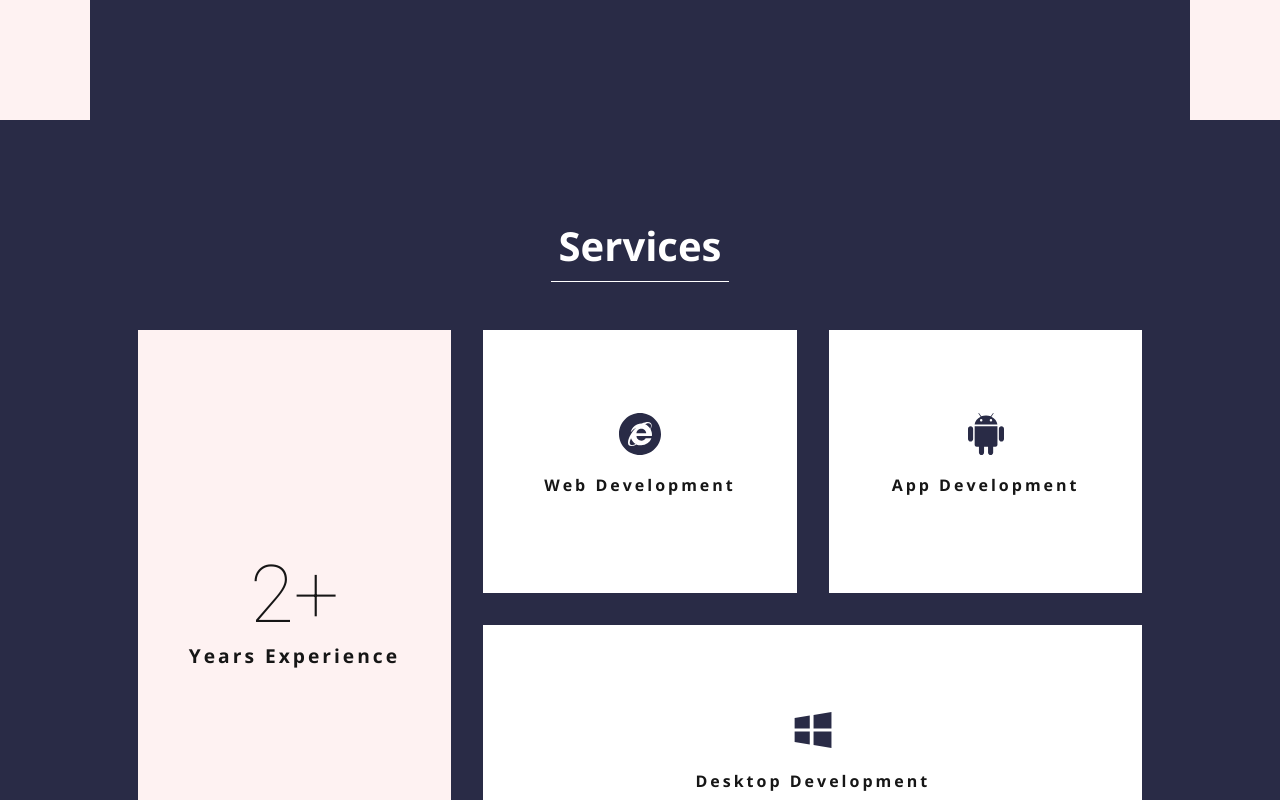
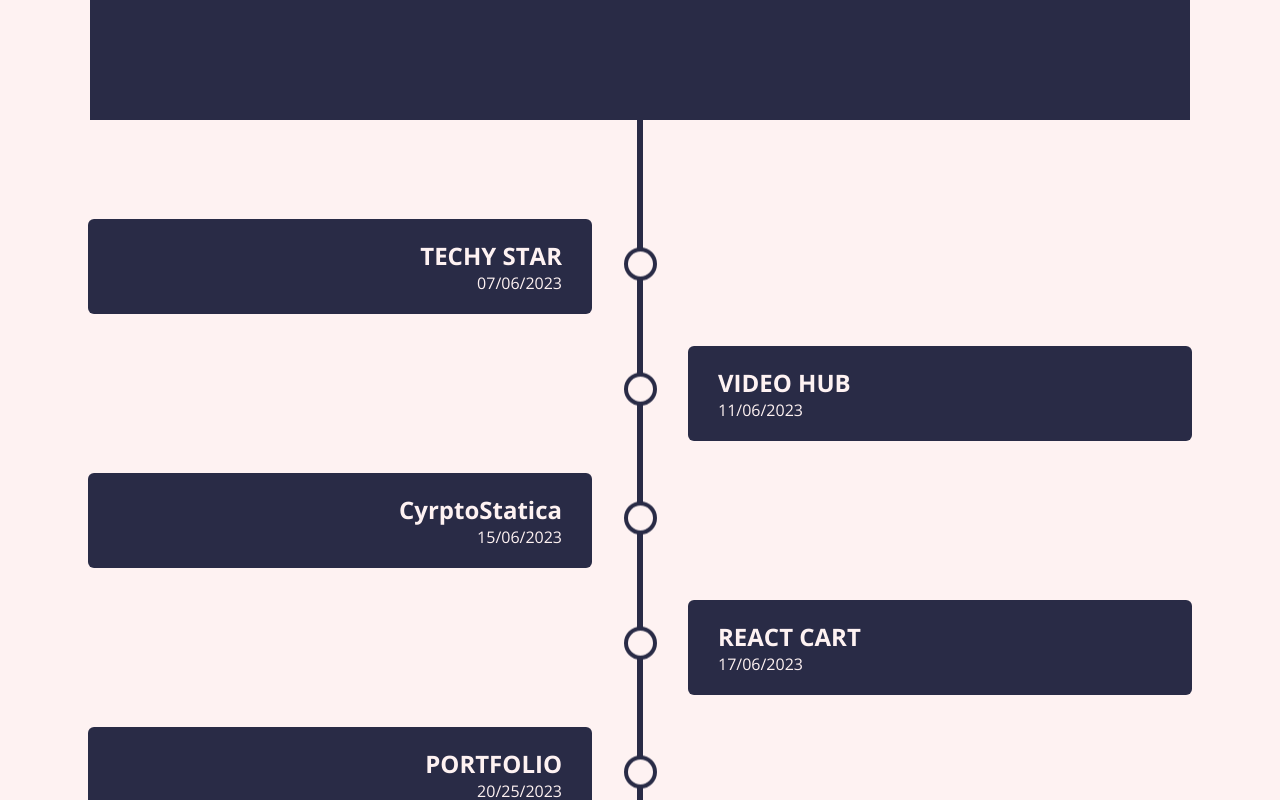
Before and after one commit to TheNinjan/Personal_portfolio, a React (Vite) app: page / in a window 1280 px wide. Shown: the part 1660-2460 px from the top of the page. Built offline with nearby package versions, Linux system fonts and the light colour scheme.

Commit message:
Completion

```diff
--- a/src/App.jsx
+++ b/src/App.jsx
@@ -1,4 +1,3 @@
-import { useState } from "react";
 import Header from "./components/Header";
 import Home from "./components/Home";
 import Work from "./components/Work";
@@ -15,7 +14,7 @@ function App() {
       <Header />
       <Home />
       <Work />
-      {/* <TimeLine /> */}
+      <TimeLine />
       <Services />
       <Testimonial />
       <Contact />
```
